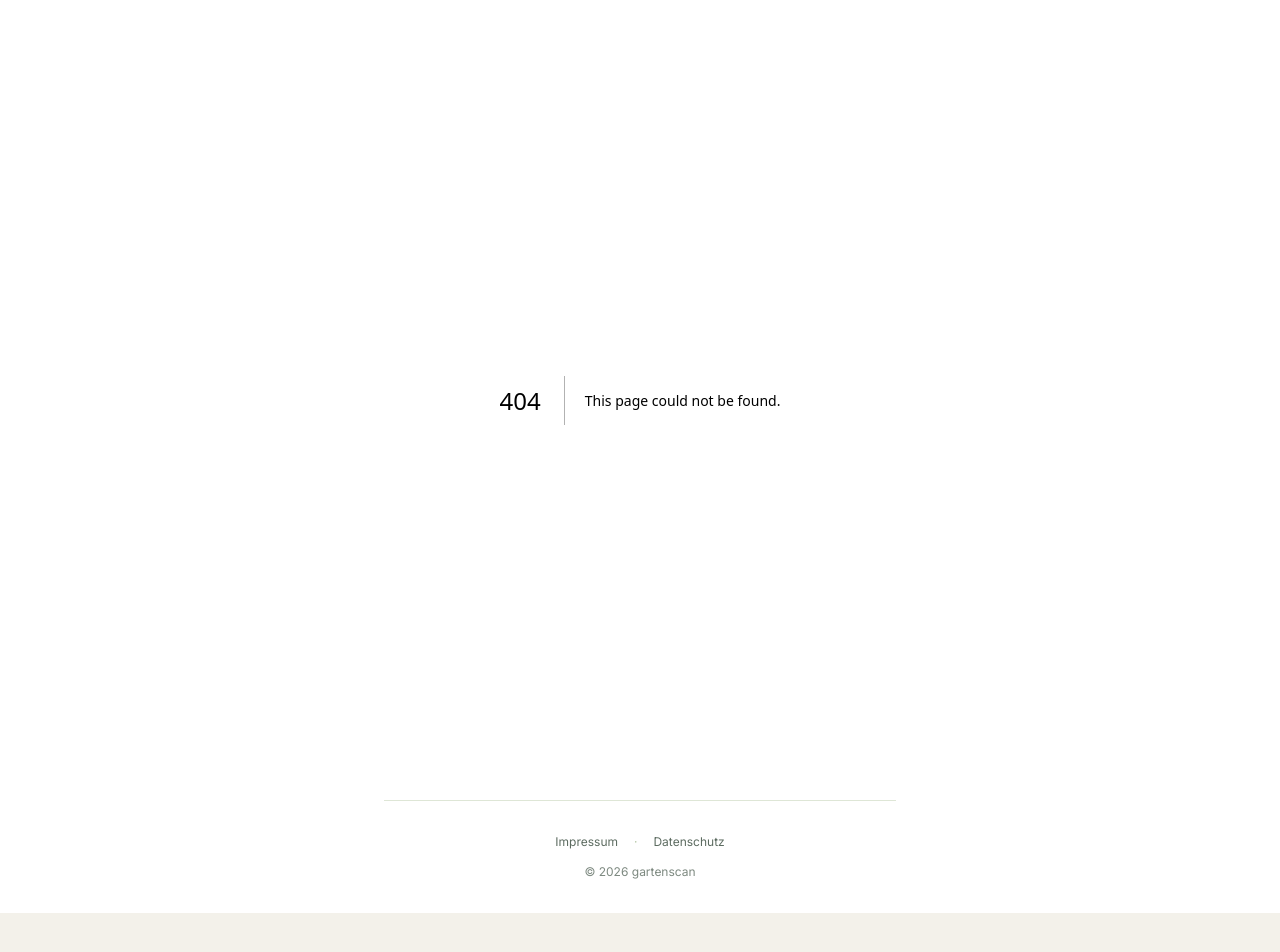
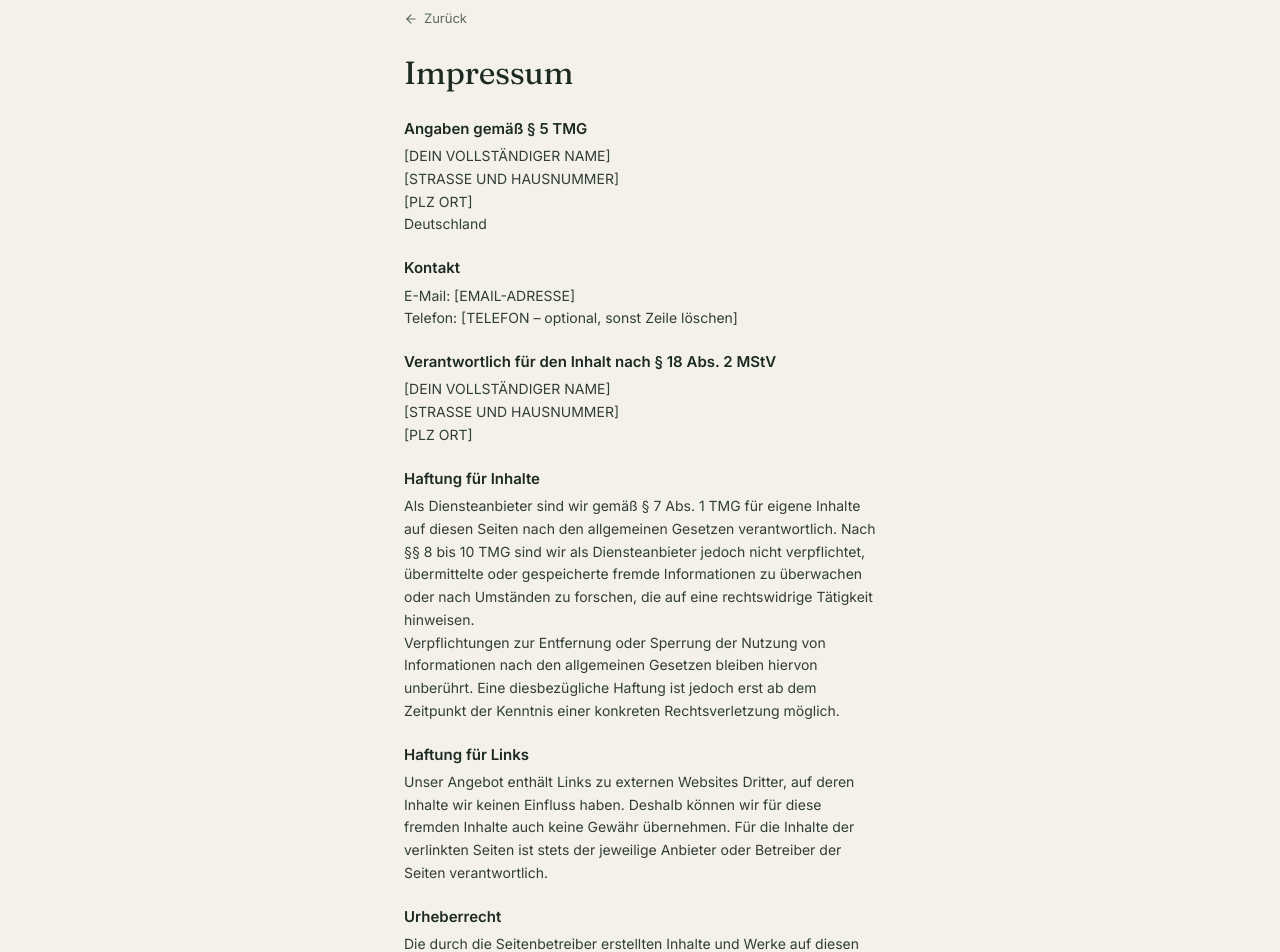
Before and after one commit to JuergenErtel/gartenscan, a Next.js app: page /impressum in a window 1280 px wide. Before the commit this address had no page. Shown: the top 952 px of the page. Before the commit the page ends 913 px from the top, so only its background shows below. Built offline with nearby package versions, Linux system fonts and the light colour scheme.

Commit message:
feat: add impressum page with placeholder contact fields

```diff
--- /dev/null
+++ b/src/app/impressum/page.tsx
@@ -0,0 +1,112 @@
+import type { Metadata } from "next";
+import Link from "next/link";
+import { ArrowLeft } from "lucide-react";
+
+export const metadata: Metadata = {
+  title: "Impressum",
+  description: "Impressum und rechtliche Angaben zu gartenscan.",
+  alternates: { canonical: "/impressum" },
+  robots: { index: true, follow: true },
+};
+
+export default function ImpressumPage() {
+  return (
+    <main className="mx-auto max-w-lg px-5 pt-8 pb-12 safe-top">
+      <Link
+        href="/"
+        className="inline-flex items-center gap-1.5 text-[13px] text-ink-muted hover:text-forest-700 transition mb-6"
+      >
+        <ArrowLeft className="h-3.5 w-3.5" />
+        Zurück
+      </Link>
+
+      <h1 className="font-serif text-[32px] leading-tight text-forest-900 mb-6">
+        Impressum
+      </h1>
+
+      <div className="prose prose-sm max-w-none text-forest-900/90 space-y-5 text-[14px] leading-relaxed">
+        <section>
+          <h2 className="font-semibold text-forest-900 text-[15px] mb-1">
+            Angaben gemäß § 5 TMG
+          </h2>
+          <p>
+            [DEIN VOLLSTÄNDIGER NAME]
+            <br />
+            [STRASSE UND HAUSNUMMER]
+            <br />
+            [PLZ ORT]
+            <br />
+            Deutschland
+          </p>
+        </section>
+
+        <section>
+          <h2 className="font-semibold text-forest-900 text-[15px] mb-1">
+            Kontakt
+          </h2>
+          <p>
+            E-Mail: [EMAIL-ADRESSE]
+            <br />
+            Telefon: [TELEFON – optional, sonst Zeile löschen]
+          </p>
+        </section>
+
+        <section>
+          <h2 className="font-semibold text-forest-900 text-[15px] mb-1">
+            Verantwortlich für den Inhalt nach § 18 Abs. 2 MStV
+          </h2>
+          <p>
+            [DEIN VOLLSTÄNDIGER NAME]
+            <br />
+            [STRASSE UND HAUSNUMMER]
+            <br />
+            [PLZ ORT]
+          </p>
+        </section>
+
+        <section>
+          <h2 className="font-semibold text-forest-900 text-[15px] mb-1">
+            Haftung für Inhalte
+          </h2>
+          <p>
+            Als Diensteanbieter sind wir gemäß § 7 Abs. 1 TMG für eigene Inhalte auf
+            diesen Seiten nach den allgemeinen Gesetzen verantwortlich. Nach §§ 8 bis
+            10 TMG sind wir als Diensteanbieter jedoch nicht verpflichtet, übermittelte
+            oder gespeicherte fremde Informationen zu überwachen oder nach Umständen zu
+            forschen, die auf eine rechtswidrige Tätigkeit hinweisen.
+          </p>
+          <p>
+            Verpflichtungen zur Entfernung oder Sperrung der Nutzung von Informationen
+            nach den allgemeinen Gesetzen bleiben hiervon unberührt. Eine diesbezügliche
+            Haftung ist jedoch erst ab dem Zeitpunkt der Kenntnis einer konkreten
+            Rechtsverletzung möglich.
+          </p>
+        </section>
+
+        <section>
+          <h2 className="font-semibold text-forest-900 text-[15px] mb-1">
+            Haftung für Links
+          </h2>
+          <p>
+            Unser Angebot enthält Links zu externen Websites Dritter, auf deren Inhalte
+            wir keinen Einfluss haben. Deshalb können wir für diese fremden Inhalte auch
+            keine Gewähr übernehmen. Für die Inhalte der verlinkten Seiten ist stets der
+            jeweilige Anbieter oder Betreiber der Seiten verantwortlich.
+          </p>
+        </section>
+
+        <section>
+          <h2 className="font-semibold text-forest-900 text-[15px] mb-1">
+            Urheberrecht
+          </h2>
+          <p>
+            Die durch die Seitenbetreiber erstellten Inhalte und Werke auf diesen Seiten
+            unterliegen dem deutschen Urheberrecht. Beiträge Dritter sind als solche
+            gekennzeichnet. Pflanzenfotos auf dieser Seite stammen teilweise von
+            Wikimedia Commons und stehen unter den dort angegebenen Lizenzen.
+          </p>
+        </section>
+      </div>
+    </main>
+  );
+}
```
